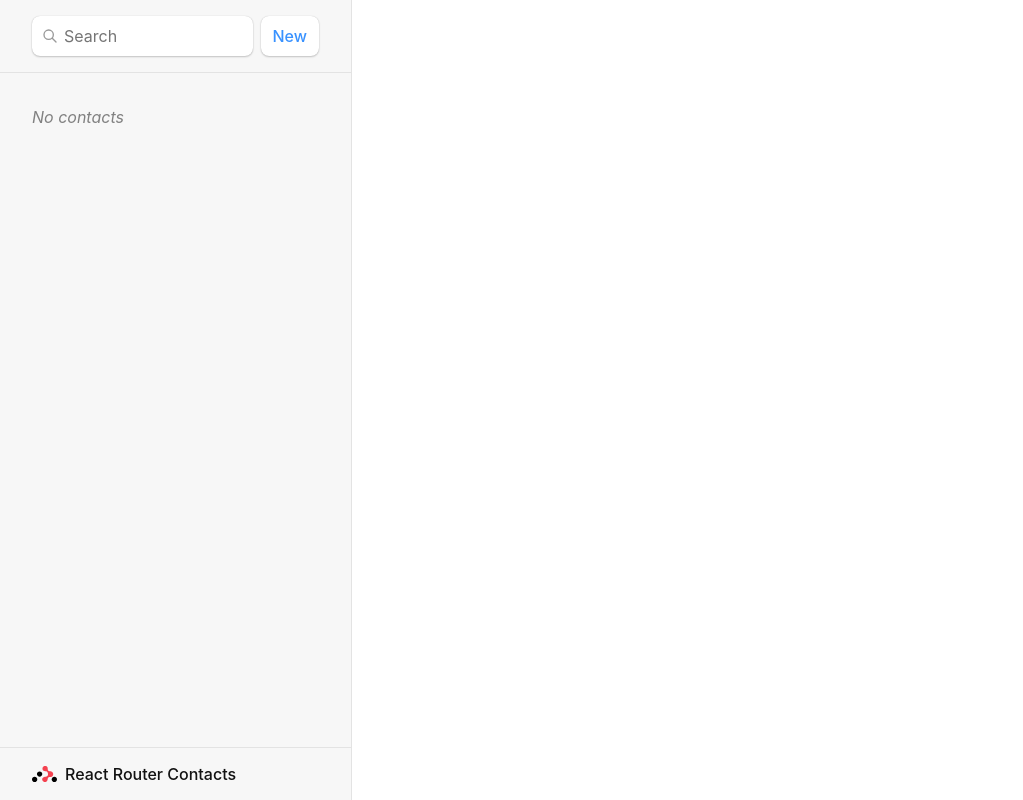
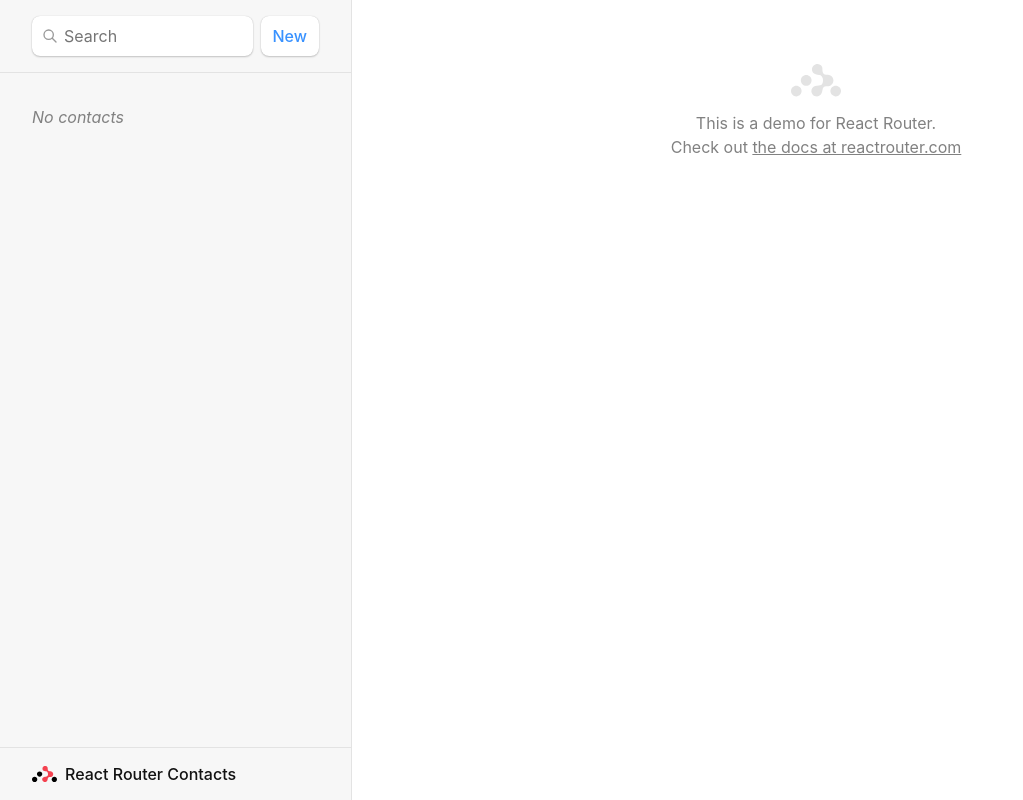
Before and after one commit to AlaaDuridi/contacts, a React (Vite) app: page / in a window 1280 px wide. Shown: the whole page, without its empty margins (0-1023 px from the left). Built offline with nearby package versions, Linux system fonts and the light colour scheme.

Commit message:
index routes

```diff
--- a/src/main.jsx
+++ b/src/main.jsx
@@ -10,6 +10,7 @@
 import Contact, { loader as contactLoader } from "./routes/contact";
 import EditContact, { action as editAction } from "./routes/edit";
 import {action as destroyAction } from './routes/destroy.jsx';
+import Index from "./routes/index.jsx";
 
 const router = createBrowserRouter([
   {
@@ -19,6 +20,7 @@
     loader: rootLoader,
     action: rootAction,
     children: [
+      {index:true, element:<Index/>},
       {
         path: "contacts/:contactId",
         element: <Contact />,
--- /dev/null
+++ b/src/routes/index.jsx
@@ -0,0 +1,12 @@
+export default function Index() {
+    return (
+        <p id="zero-state">
+            This is a demo for React Router.
+            <br />
+            Check out{" "}
+            <a href="https://reactrouter.com">
+                the docs at reactrouter.com
+            </a>
+        </p>
+    );
+}
```
Also changed, not shown: 1 other file (tests, documents, lock files or other folders).
